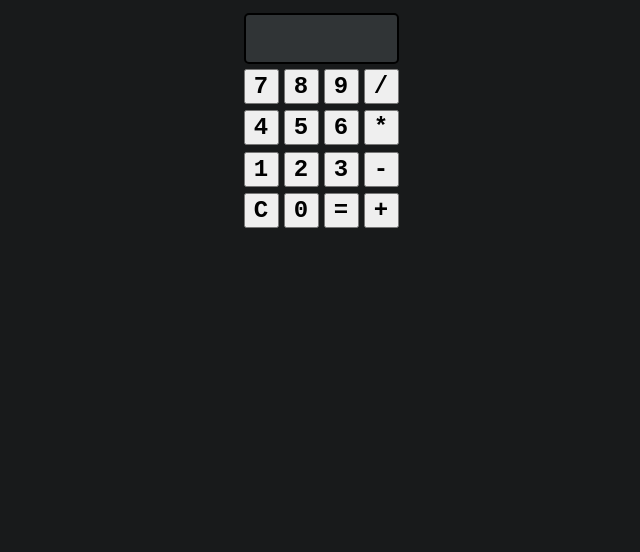
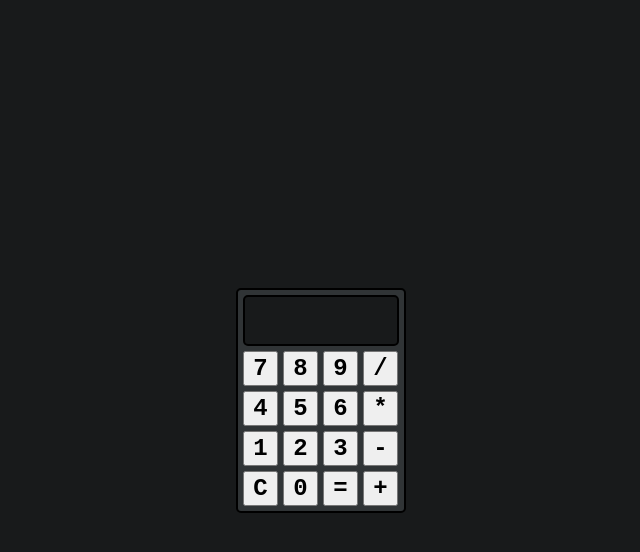
Before and after one commit to FillinGood/Calculator, a plain HTML site: page index.html in a window 1280 px wide. Shown: the whole page, without its empty margins (319-959 px from the left). Drawn offline with Linux system fonts and the light colour scheme.

Commit message:
style changes

```diff
--- a/index.css
+++ b/index.css
@@ -2,6 +2,9 @@
   box-sizing: border-box;
 }
 body {
+  margin: 0px;
+  align-items: center;
+  height: 100vh;
   display: flex;
   justify-content: center;
   background: hsl(200, 6%, 10%);
@@ -18,14 +21,14 @@ button {
   flex-wrap: wrap;
   width: 155px;
   justify-content: space-between;
-  height: 165px;
+  height: 160px;
 }
 #display {
   padding: 15px 10px 5px 10px;
   width: 100%;
   border: 2px solid black;
   border-radius: 5px;
-  background: hsl(200, 6%, 20%);
+  background: hsl(200, 6%, 10%);
   margin-bottom: 5px;
   font-size: 18pt;
   text-align: right;
@@ -35,8 +38,12 @@ button {
 
 }
 #wrap {
-  width: 165px;
+  width: 170px;
   display: flex;
   flex-direction: column;
   padding: 5px;
+  padding-bottom: 0px;
+  border: 2px solid black;
+  border-radius: 5px;
+  background: hsl(200, 6%, 20%);
 }
```
